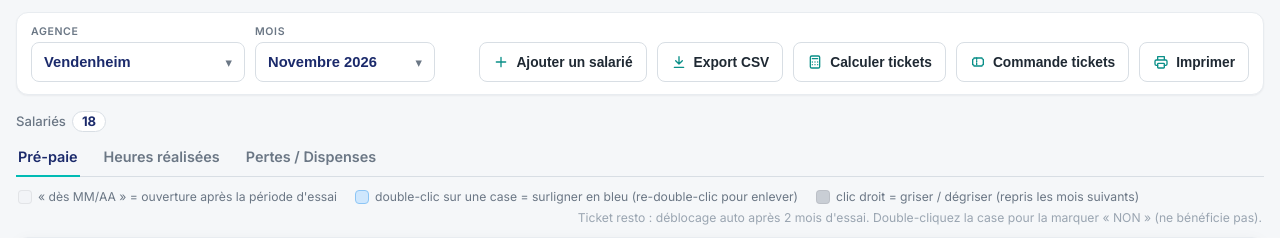
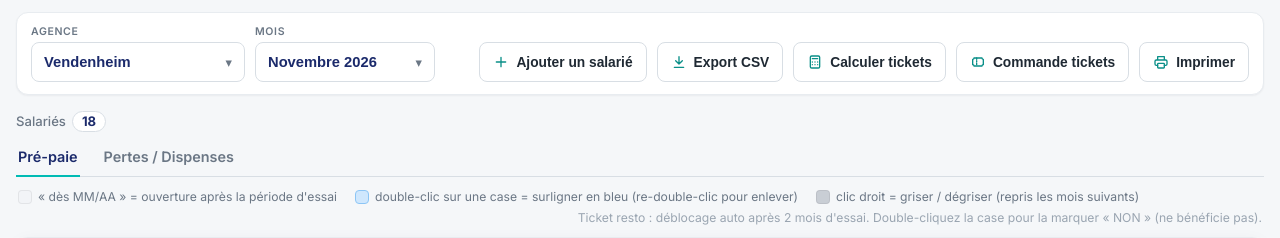
Before and after one commit to leagoetz68-rgb/aidaux-prepaie, a Flask app: page / in a window 1280 px wide. Shown: the part 58-296 px from the top of the page. Run offline with Flask 3, Linux system fonts and the light colour scheme; the visitor is signed in with stand-in values (Sample User, id 1); data that the repository does not hold is empty; some libraries are stand-ins or nearby versions.

Commit message:
Update index.html

```diff
--- a/templates/index.html
+++ b/templates/index.html
@@ -562,14 +562,6 @@ const TABS = [
       { key: "avNature",    label: "Avantage nature" },
       { key: "acompte",     label: "Acompte" },
       { key: "divers",      label: "Divers", minWidth: 480, left: true },
-    ],
-  },
-  {
-    id: "heures", label: "Heures réalisées",
-    cols: [
-      { key: "contrat",   label: "Contrat" },
-      { key: "realisees", label: "Heures réalisées" },
-      { key: "heuresObs", label: "Observations", wide: true },
     ],
   },
   {
```
